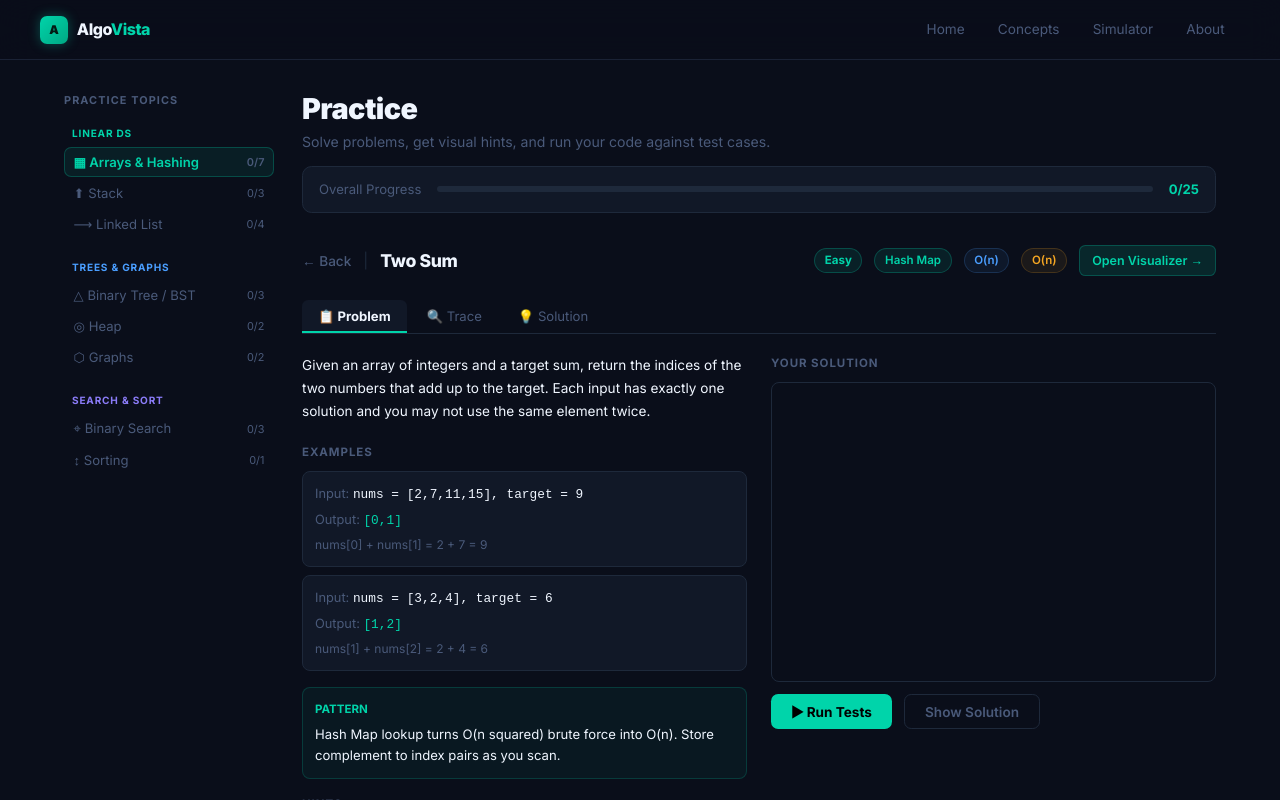
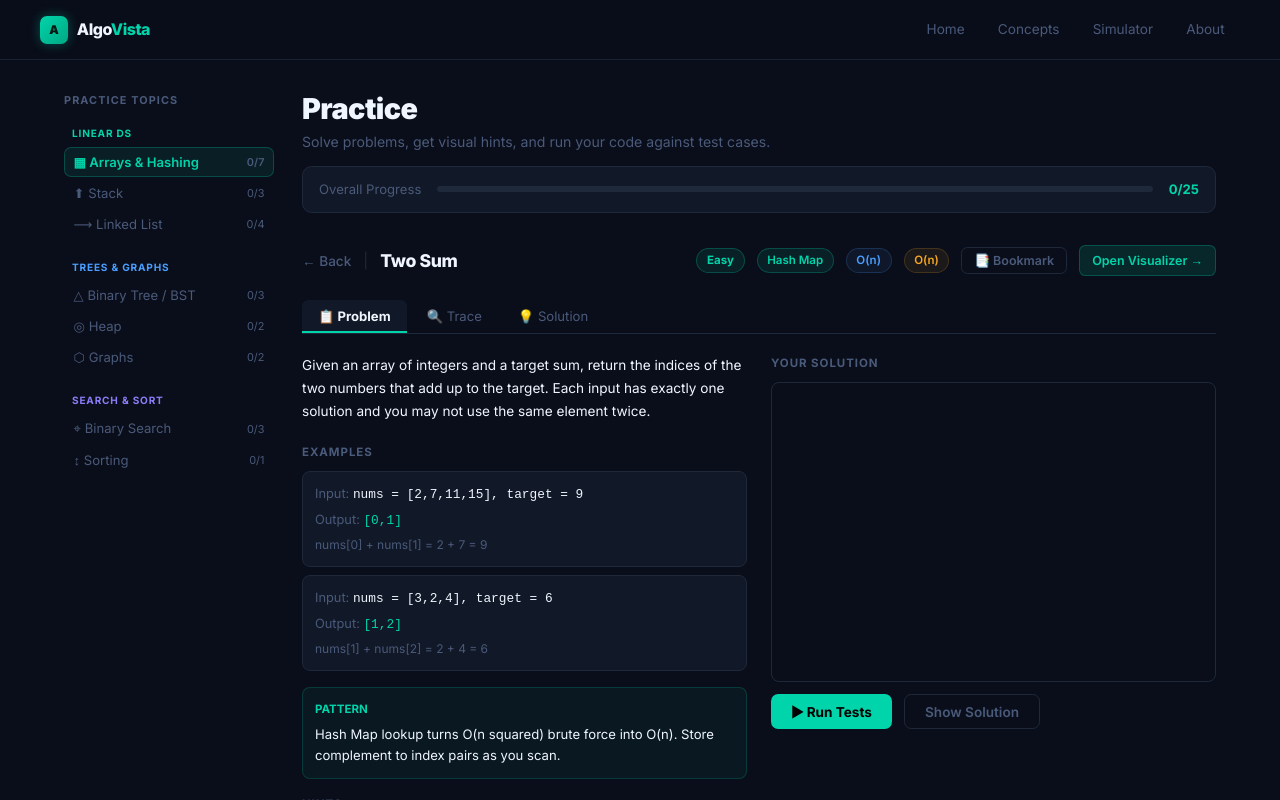
Before and after one commit to Alan-K-Biju-7/AlgoVista, a React (Create React App) app: page /practice in a window 1280 px wide. Both pictures are taken after a click on the button 645 px from the left and 462 px from the top of the page. Shown: the top 800 px of the page. Built offline with nearby package versions, Linux system fonts and the light colour scheme.

Commit message:
Add bookmark action to practice problem detail

```diff
--- a/src/pages/practice/ProblemDetail.jsx
+++ b/src/pages/practice/ProblemDetail.jsx
@@ -12,7 +12,7 @@ import TracerErrorBoundary from './tracer/TracerErrorBoundary';
 
 const DIFF_COLOR = { Easy: '#00d4aa', Medium: '#f5a623', Hard: '#ff6b6b' };
 
-export default function ProblemDetail({ problem, topicColor, onBack, onSolved, onAttempted }) {
+export default function ProblemDetail({ problem, topicColor, onBack, onSolved, onAttempted, isBookmarked, toggleBookmark }) {
   const [code, setCode]         = useState(problem.solution || '// Write your solution here\n');
   const [results, setResults]   = useState(null);
   const [, setShowSolution] = useState(false);
@@ -21,6 +21,7 @@ export default function ProblemDetail({ problem, topicColor, onBack, onSolved, o
   const tracerConfig  = TRACER_CONFIGS[problem.id] || null;
 
   const [traceWarnings, setTraceWarnings] = useState([]);
+  const bookmarked = isBookmarked ? isBookmarked(problem.id) : false;
 
   const handleTrace = () => {
     if (!tracerConfig) return;
@@ -55,6 +56,24 @@ export default function ProblemDetail({ problem, topicColor, onBack, onSolved, o
           color: '#4a9eff', background: '#4a9eff12', border: '1px solid #4a9eff30' }}>{problem.timeO}</span>}
         {problem.spaceO && <span style={{ padding: '0.15rem 0.6rem', borderRadius: '999px', fontSize: '0.72rem', fontWeight: '600',
           color: '#f5a623', background: '#f5a62312', border: '1px solid #f5a62330' }}>{problem.spaceO}</span>}
+        <button
+          type="button"
+          onClick={() => toggleBookmark?.(problem.id)}
+          aria-label={bookmarked ? `Remove ${problem.title} from bookmarks` : `Add ${problem.title} to bookmarks`}
+          title={bookmarked ? 'Remove bookmark' : 'Add bookmark'}
+          style={{
+            padding: '0.3rem 0.75rem',
+            borderRadius: '0.4rem',
+            fontSize: '0.78rem',
+            fontWeight: '600',
+            background: bookmarked ? topicColor + '16' : 'transparent',
+            color: bookmarked ? topicColor : 'var(--text-muted)',
+            border: bookmarked ? `1px solid ${topicColor}55` : '1px solid var(--border-default)',
+            cursor: 'pointer',
+          }}
+        >
+          {bookmarked ? '🔖 Bookmarked' : '📑 Bookmark'}
+        </button>
         <Link to={`/simulator#${problem.viz}`} style={{ padding: '0.3rem 0.75rem', borderRadius: '0.4rem', fontSize: '0.78rem',
           fontWeight: '600', background: topicColor + '20', color: topicColor, border: `1px solid ${topicColor}40`,
           textDecoration: 'none' }}>Open Visualizer →</Link>
```
